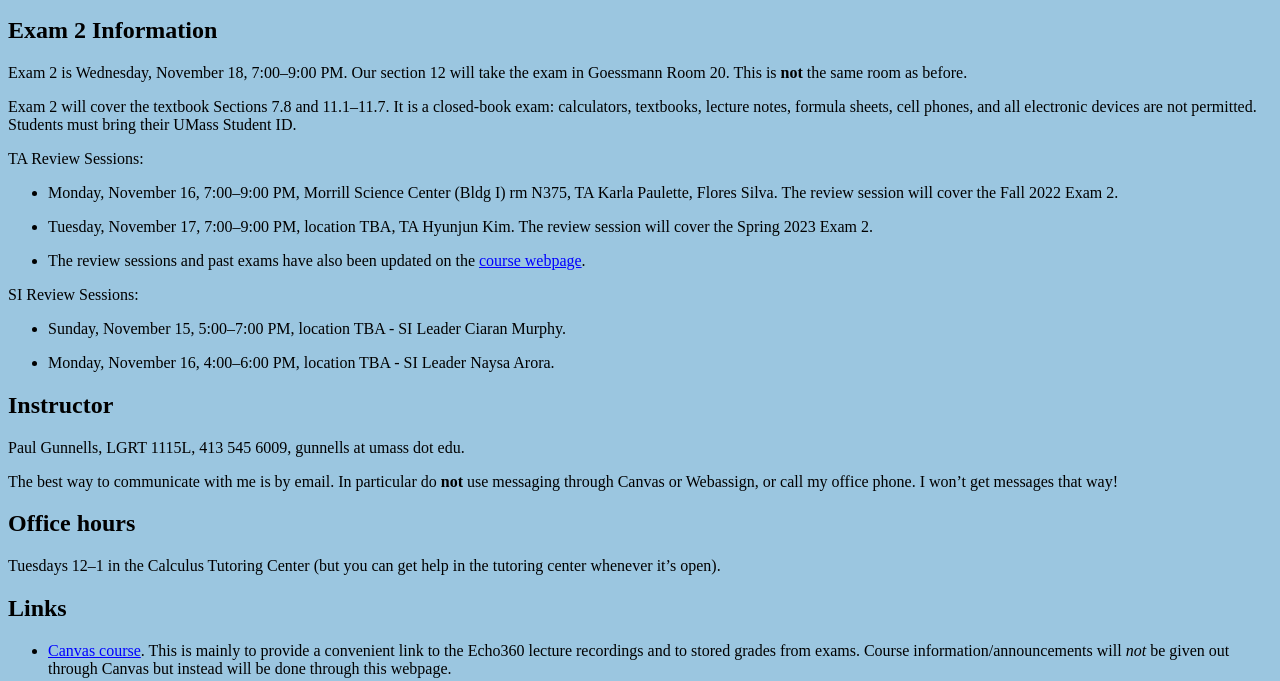
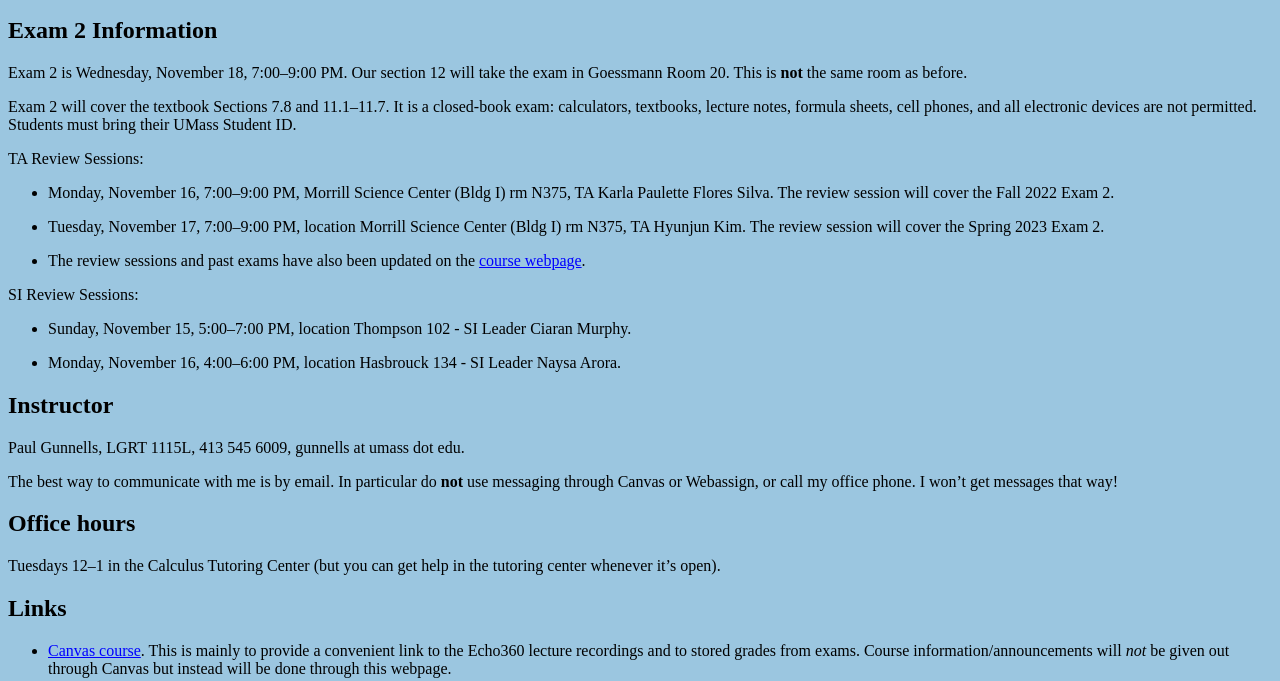
Before and after one commit to gunnells/gunnells.github.io, a plain HTML site: page calc/calc.html in a window 1280 px wide. Shown: the part 119-800 px from the top of the page. Drawn offline with Linux system fonts and the light colour scheme.

Commit message:
more info

```diff
--- a/calc/calc.html
+++ b/calc/calc.html
@@ -30,10 +30,11 @@ Students must bring their UMass Student ID.</p>
 
 <ul>
 <li><p>Monday, November 16, 7:00&#8211;9:00 PM, Morrill Science Center (Bldg I)
-rm N375, TA Karla Paulette, Flores Silva. The review session will
+rm N375, TA Karla Paulette Flores Silva. The review session will
 cover the Fall 2022 Exam 2.</p></li>
-<li><p>Tuesday, November 17, 7:00&#8211;9:00 PM, location TBA, TA Hyunjun Kim.
-The review session will cover the Spring 2023 Exam 2.</p></li>
+<li><p>Tuesday, November 17, 7:00&#8211;9:00 PM, location Morrill Science Center
+(Bldg I) rm N375, TA Hyunjun Kim. The review session will cover the
+Spring 2023 Exam 2.</p></li>
 <li><p>The review sessions and past exams have also been updated on the
 <a href="https://people.umass.edu/correia/reviews.html">course webpage</a>.</p></li>
 </ul>
@@ -41,8 +42,8 @@ The review session will cover the Spring 2023 Exam 2.</p></li>
 <p>SI Review Sessions:</p>
 
 <ul>
-<li><p>Sunday, November 15, 5:00&#8211;7:00 PM, location TBA - SI Leader Ciaran Murphy.</p></li>
-<li><p>Monday, November 16, 4:00&#8211;6:00 PM, location TBA - SI Leader Naysa
+<li><p>Sunday, November 15, 5:00&#8211;7:00 PM, location Thompson 102 - SI Leader Ciaran Murphy.</p></li>
+<li><p>Monday, November 16, 4:00&#8211;6:00 PM, location Hasbrouck 134 - SI Leader Naysa
 Arora.</p></li>
 </ul>
 
@@ -78,7 +79,6 @@ used in Math 132.</p></li>
 <li><p><a href="Cengage_Info_Students.pdf">Webassign Information</a> Information about how to sign up for the
 Webassign homework system. Please do this right away! The homework
 assignments begin immediately and you need to be have access.</p></li>
-<li><p><a href="calc_stats.html">Statistics</a>. Statistics from course exams.</p></li>
 <li><p><a href="https://umamherst.instructure.com/courses/42665">SI Canvas page</a>.
 This is the canvas page for our section&#8217;s supplemental instructor.</p></li>
 <li><p><a href="./chap7_formulasheet.pdf">Chapter 7 Formula Sheet</a>. Some formulas
```
